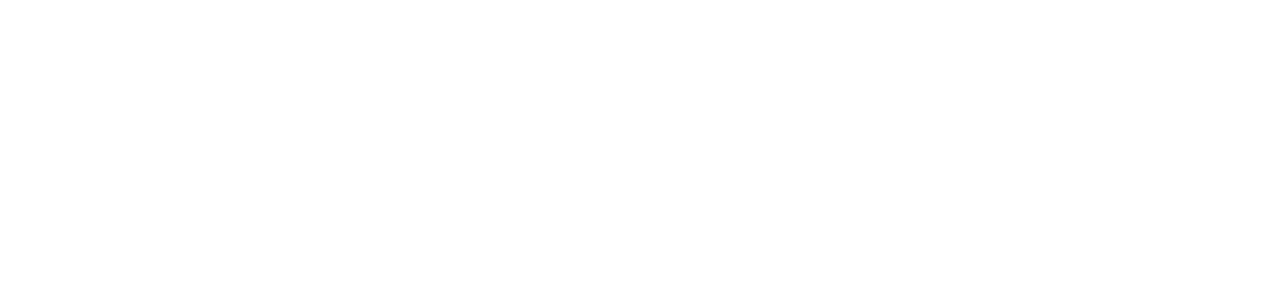
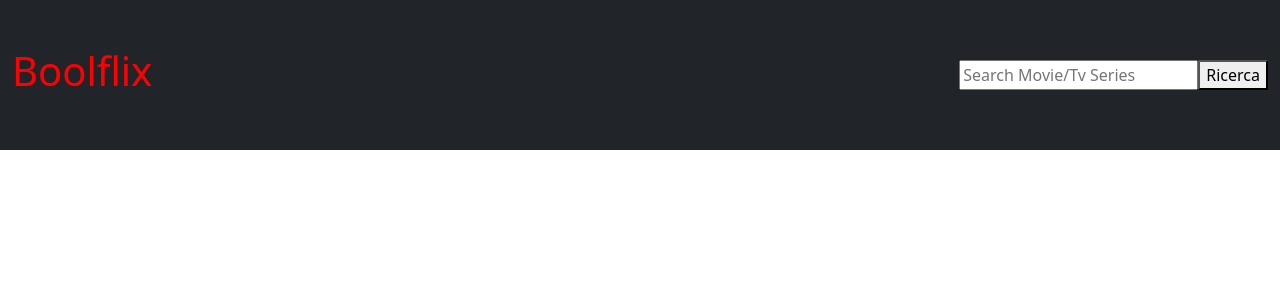
Before and after one commit to Domenico-Lo-Giudice/vite-boolflix, a Vue app: page / in a window 1280 px wide. Shown: the top 300 px of the page. Built offline with nearby package versions, Linux system fonts and the light colour scheme.

Commit message:
Add header + searchbar + lista display + adj

```diff
--- a/package.json
+++ b/package.json
@@ -11,6 +11,7 @@
   "dependencies": {
     "axios": "^1.3.4",
     "bootstrap": "^5.2.3",
+    "flag-icons": "^6.6.6",
     "vue": "^3.2.45"
   },
   "devDependencies": {
--- a/src/App.vue
+++ b/src/App.vue
@@ -1,7 +1,31 @@
 <script>
+import AppHeader from "./components/Header/AppHeader.vue";
+import AppMain from "./components/Main/AppMain.vue";
 import axios from "axios";
+import { store } from "./store.js";
+
+export default {
+  data() {
+    return {
+      store,
+    };
+  },
+  created() {},
+  methods: {},
+  components: {
+    AppHeader,
+    AppMain,
+  },
+};
 </script>
 
-<template></template>
+<template>
+  <header>
+    <AppHeader />
+  </header>
+  <main>
+    <AppMain />
+  </main>
+</template>
 
 <style lang="scss"></style>
--- a/src/components/Header/AppHeader.vue
+++ b/src/components/Header/AppHeader.vue
@@ -1,5 +1,51 @@
-<script></script>
+<script>
+import SearchBar from "./SearchBar.vue";
+import axios from "axios";
+import { store } from "../../store";
 
-<template></template>
+export default {
+  data() {
+    return {
+      store,
+    };
+  },
 
-<style></style>
+  created() {},
+  methods: {
+    getMovie() {
+      axios
+        .get(
+          "https://api.themoviedb.org/3/search/movie?api_key=3ddad31363e335e702734af33371ae8b&query=" +
+            this.store.userInput
+        )
+        .then((response) => {
+          this.store.userOutcome = response.data.results;
+          // console.log(this.store.userOutcome);
+        });
+    },
+  },
+  components: { SearchBar },
+};
+</script>
+
+<template>
+  <header>
+    <div
+      class="container-fluid bg-dark d-flex justify-content-between align-items-center"
+    >
+      <div>
+        <h1 class="">Boolflix</h1>
+      </div>
+      <SearchBar @search="getMovie" />
+    </div>
+  </header>
+</template>
+
+<style lang="scss">
+header > div {
+  height: 150px;
+  h1 {
+    color: red;
+  }
+}
+</style>
--- a/src/components/Header/SearchBar.vue
+++ b/src/components/Header/SearchBar.vue
@@ -1,5 +1,31 @@
-<script></script>
+<script>
+import { store } from "../../store";
+export default {
+  data() {
+    return {
+      variabileX: "",
+      store,
+    };
+  },
+  created() {},
+  methods: {},
+};
+</script>
 
-<template></template>
+<template>
+  <div>
+    <form
+      action="#"
+      @submit.prevent="$emit('search')"
+    >
+      <input
+        type="text"
+        v-model="store.userInput"
+        placeholder="Search Movie/Tv Series"
+      />
+      <button type="submit">Ricerca</button>
+    </form>
+  </div>
+</template>
 
-<style></style>
+<style lang="scss"></style>
--- a/src/components/Main/AppMain.vue
+++ b/src/components/Main/AppMain.vue
@@ -1,5 +1,40 @@
-<script></script>
+<script>
+import { store } from "../../store";
+export default {
+  data() {
+    return {
+      store,
+    };
+  },
+  created() {},
+  methods: {},
+};
+</script>
 
-<template></template>
+<template>
+  <div>
+    <div v-for="element in this.store.userOutcome">
+      <div>
+        <!-- titolo -->
+        {{ element.title }}
+      </div>
 
-<style></style>
+      <div>
+        <!-- titolo originale -->
+        {{ element.original_title }}
+      </div>
+
+      <div>
+        <!-- lingua -->
+        {{ element.original_language }}
+      </div>
+
+      <div>
+        <!-- valutazione -->
+        {{ element.vote_average }}
+      </div>
+    </div>
+  </div>
+</template>
+
+<style lang="scss"></style>
--- /dev/null
+++ b/src/store.js
@@ -0,0 +1,6 @@
+import { reactive } from "vue";
+
+export const store = reactive({
+  userInput: "",
+  userOutcome: "",
+});
```
Also changed, not shown: 1 other file (tests, documents, lock files or other folders).
